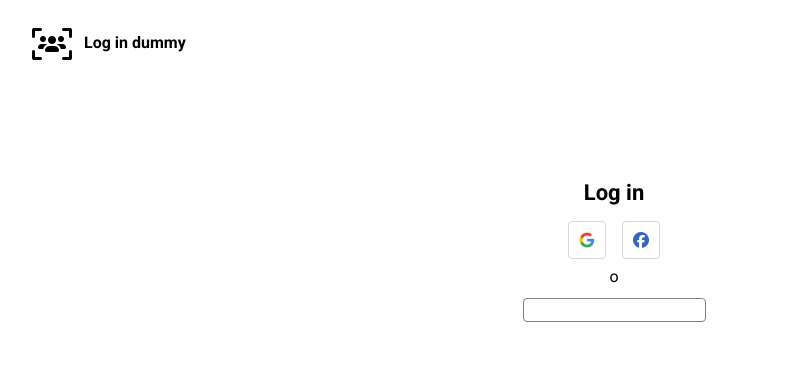
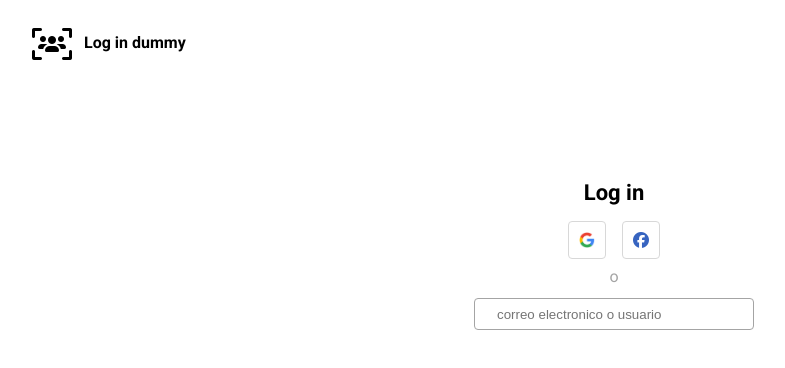
Before and after one commit to IFEE09/login-template, a plain HTML site: page index.html in a window 1280 px wide. Shown: the whole page, without its empty margins (26-811 px from the left). Drawn offline with Linux system fonts and the light colour scheme.

Commit message:
agregando inputs al form

```diff
--- a/assets/css/styles.css
+++ b/assets/css/styles.css
@@ -51,9 +51,17 @@ main {
 .fa-facebook {
     color: #3764c0;
 }
+.o {
+  color: rgb(164, 164, 164);
+}
 .usuario {
   margin-top: 12px;
   border-radius: 4px;
-  border: solid 1px gray;
-  height: 24px;
+  border: solid 1px rgb(164, 164, 164);
+  height: 32px;
+  width: 280px;
 }
+input::placeholder {
+
+  text-indent: 20px;
+}
--- a/index.html
+++ b/index.html
@@ -30,9 +30,9 @@
                 <span class="token-oauth"><img width="16px" src="./assets/img/google-logo.png" alt="google-logo"></span>
                 <span class="token-oauth"><i class="fa-brands fa-facebook"></i></span>
             </div>
-            <span>o</span>
+            <span class="o">o</span>
             <form action="">
-                <input class="usuario" type="text">
+                <input class="usuario" type="text" placeholder="correo electronico o usuario">
             </form>
         </center>
     </main>
```
